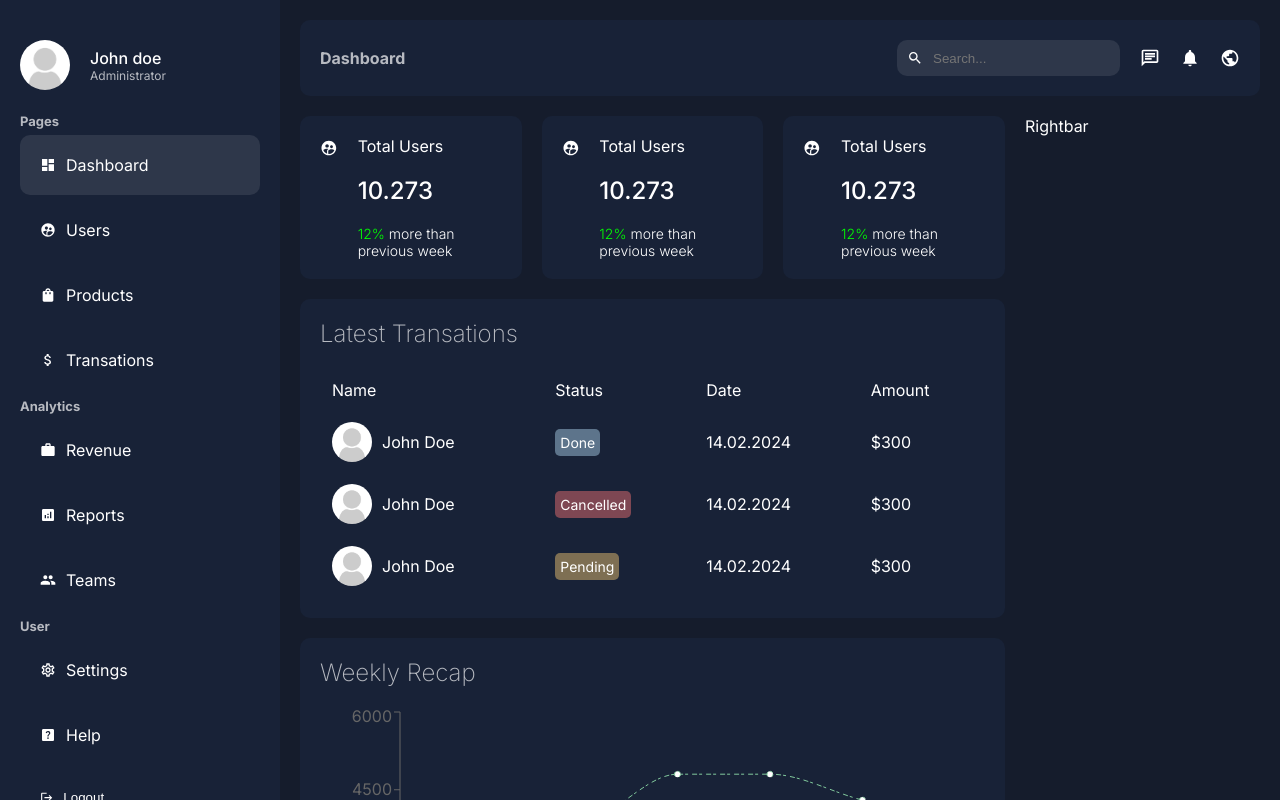
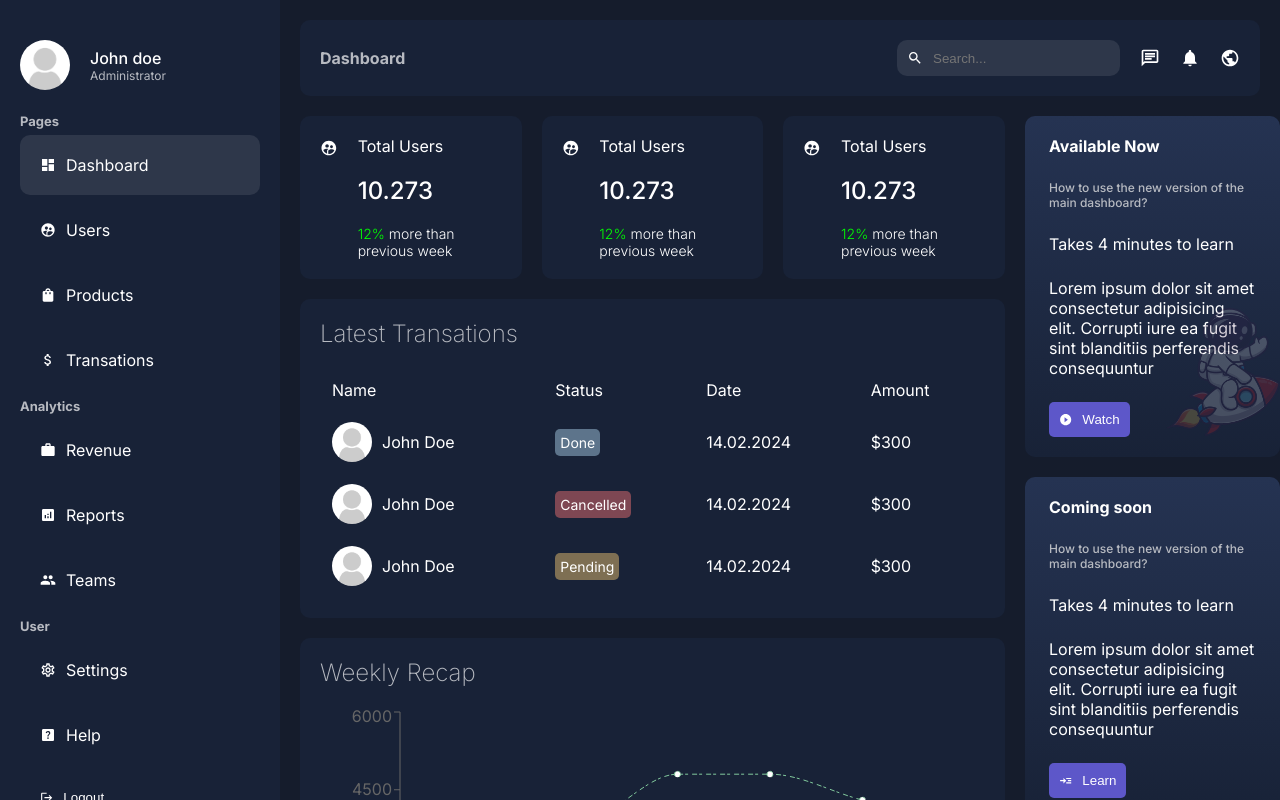
Before and after one commit to DineshShrestha/nextadmin, a Next.js app: page /dashboard in a window 1280 px wide. Shown: the top 800 px of the page. Built offline with nearby package versions, Linux system fonts and the light colour scheme.

Commit message:
rightbar design

```diff
--- a/app/ui/dashboard/rightbar/rightbar.jsx
+++ b/app/ui/dashboard/rightbar/rightbar.jsx
@@ -1,8 +1,38 @@
+import Image from "next/image"
 import styles from "./rightbar.module.css"
+import { MdPlayCircleFilled, MdReadMore } from "react-icons/md"
 const Rightbar = () => {
     return(
         <div className={styles.container}>
-            Rightbar
+            <div className={styles.item}>
+                <div className={styles.bgContainer}>
+                    <Image className={styles.bg} src="/astronaut.png" alt="" fill/>
+                </div>
+                <div className={styles.text}>
+                    <span className={styles.notification}>Available Now</span>
+                    <h3  className={styles.title}>How to use the new version of the main dashboard?</h3>
+                    <span  className={styles.subtitle}>Takes 4 minutes to learn</span>
+                    <p  className={styles.desc}>Lorem ipsum dolor sit amet consectetur adipisicing elit.
+                        Corrupti iure ea fugit sint blanditiis perferendis consequuntur</p>
+                    <button  className={styles.button}>
+                        <MdPlayCircleFilled/>
+                        Watch
+                    </button>
+                </div>
+            </div>
+            <div className={styles.item}>
+                <div className={styles.text}>
+                    <span className={styles.notification}>Coming soon</span>
+                    <h3  className={styles.title}>How to use the new version of the main dashboard?</h3>
+                    <span  className={styles.subtitle}>Takes 4 minutes to learn</span>
+                    <p  className={styles.desc}>Lorem ipsum dolor sit amet consectetur adipisicing elit.
+                        Corrupti iure ea fugit sint blanditiis perferendis consequuntur</p>
+                    <button  className={styles.button}>
+                        <MdReadMore/>
+                        Learn
+                    </button>
+                </div>
+            </div>
         </div>
     )
 }
--- a/app/ui/dashboard/rightbar/rightbar.module.css
+++ b/app/ui/dashboard/rightbar/rightbar.module.css
@@ -0,0 +1,51 @@
+.container{
+position: fixed;
+}
+
+.item{
+    background: linear-gradient(to top, #182237, #253352);
+    padding: 20px 24px;
+    border-radius: 10px;
+    margin-bottom: 20px;
+    position: relative;
+}
+.bgContainer{
+    position:absolute;
+    bottom: 0;
+    right: 0;
+    width: 50%;
+    height: 50%;
+}
+
+.bg{
+    object-fit: contain;
+    opacity: 0.2;
+}
+
+.text{
+    display: flex;
+    flex-direction: column;
+    gap: 24px;
+}
+.notification{
+    font-weight: bold;
+}
+
+.title{
+    font-weight: 500;
+    font-size: 12px;
+    color: var(--textSoft);
+}
+
+.button{
+    padding: 10px;
+    display: flex;
+    align-items: center;
+    gap: 10px;
+    background-color: #5d57c9;
+    color: white;
+    border: none;
+    border-radius: 5px;
+    cursor: pointer;
+    width: max-content;
+}
```
